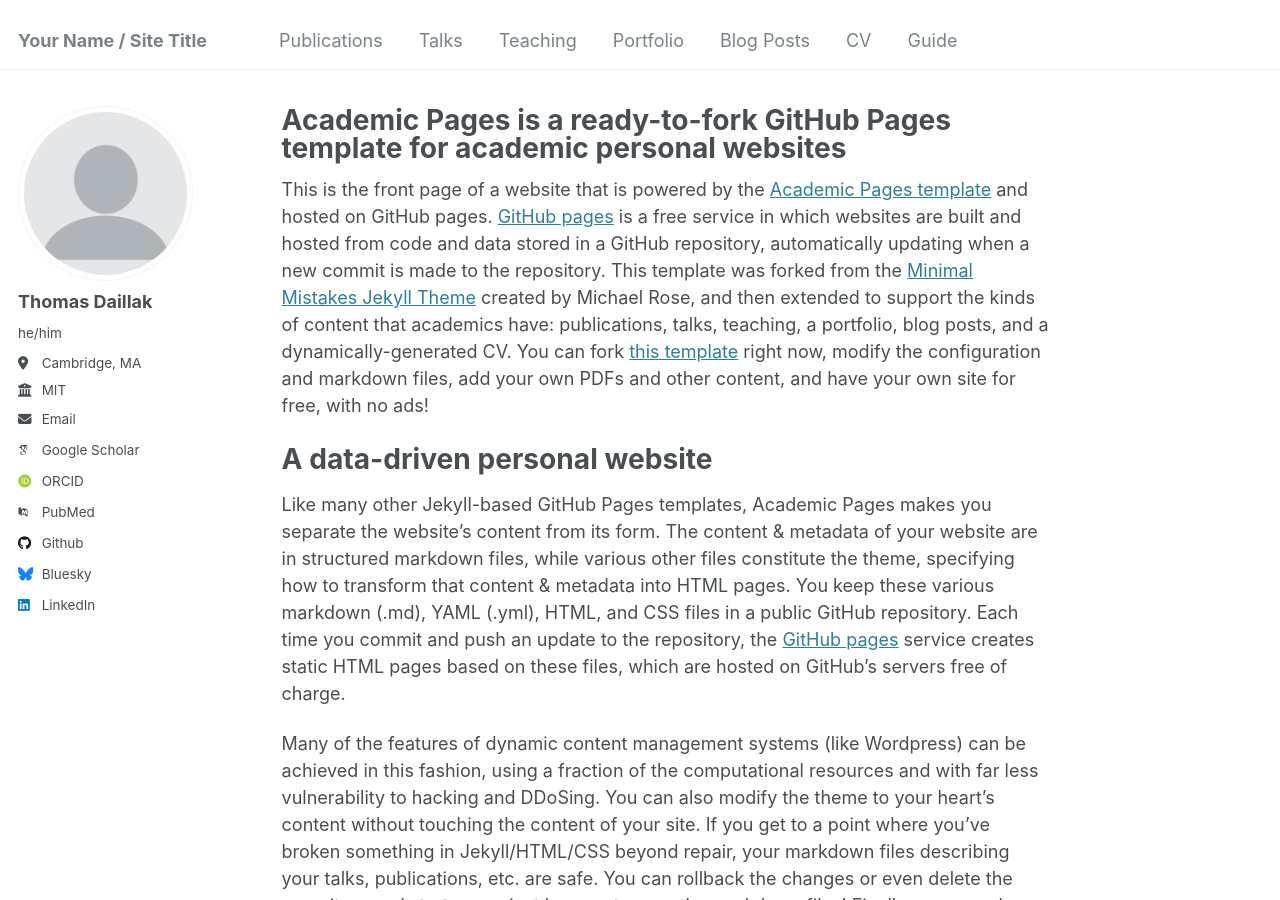
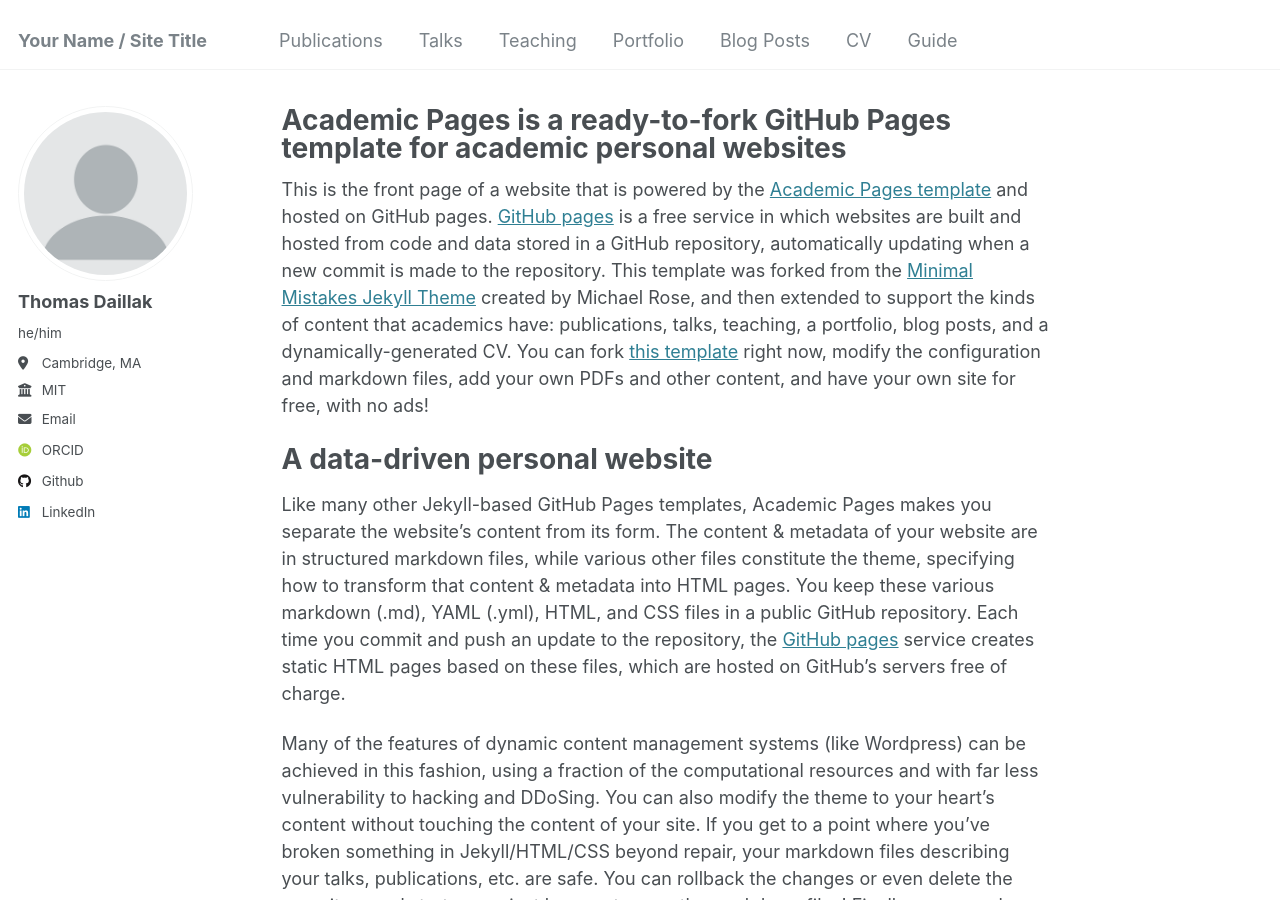
Before and after one commit to tdaillak/tdaillak.github.io, a Jekyll site: the page built from _pages/about.md, in a window 1280 px wide and 900 px high. Built offline with Jekyll 4.4.1, drawn with Linux system fonts in a browser that asks for light colours; some web fonts are replaced; part of the change alters nothing that is shown.

Commit message:
Updated configuration

```diff
--- a/_config.yml
+++ b/_config.yml
@@ -32,11 +32,11 @@ author:
 
   # Academic websites
   arxiv            : # URL - Update with the correct link to your profile
-  googlescholar    : "https://scholar.google.com/citations?user=PS_CX0AAAAAJ"
+  googlescholar    : # "https://scholar.google.com/citations?user=PS_CX0AAAAAJ"
   impactstory      : # URL
-  orcid            : "http://orcid.org/yourorcidurl"
+  orcid            : "https://orcid.org/0009-0003-7966-9531"
   semantic         : # URL
-  pubmed           : "https://www.ncbi.nlm.nih.gov/pubmed/?term=john+snow"
+  pubmed           : #"https://www.ncbi.nlm.nih.gov/pubmed/?term=john+snow"
   researchgate     : # URL
   scopus           : # URL
 
@@ -49,7 +49,7 @@ author:
   stackoverflow    : # User number or user number and name (i.e., use "1" or "1/jeff-atwood")
 
   # Social media
-  bluesky          : "bsky.app" # Replace this with you Bluesky username
+  bluesky          : #"bsky.app" # Replace this with you Bluesky username
   facebook         : # Username
   flickr           : # Username
   foursquare       : # Username
```
